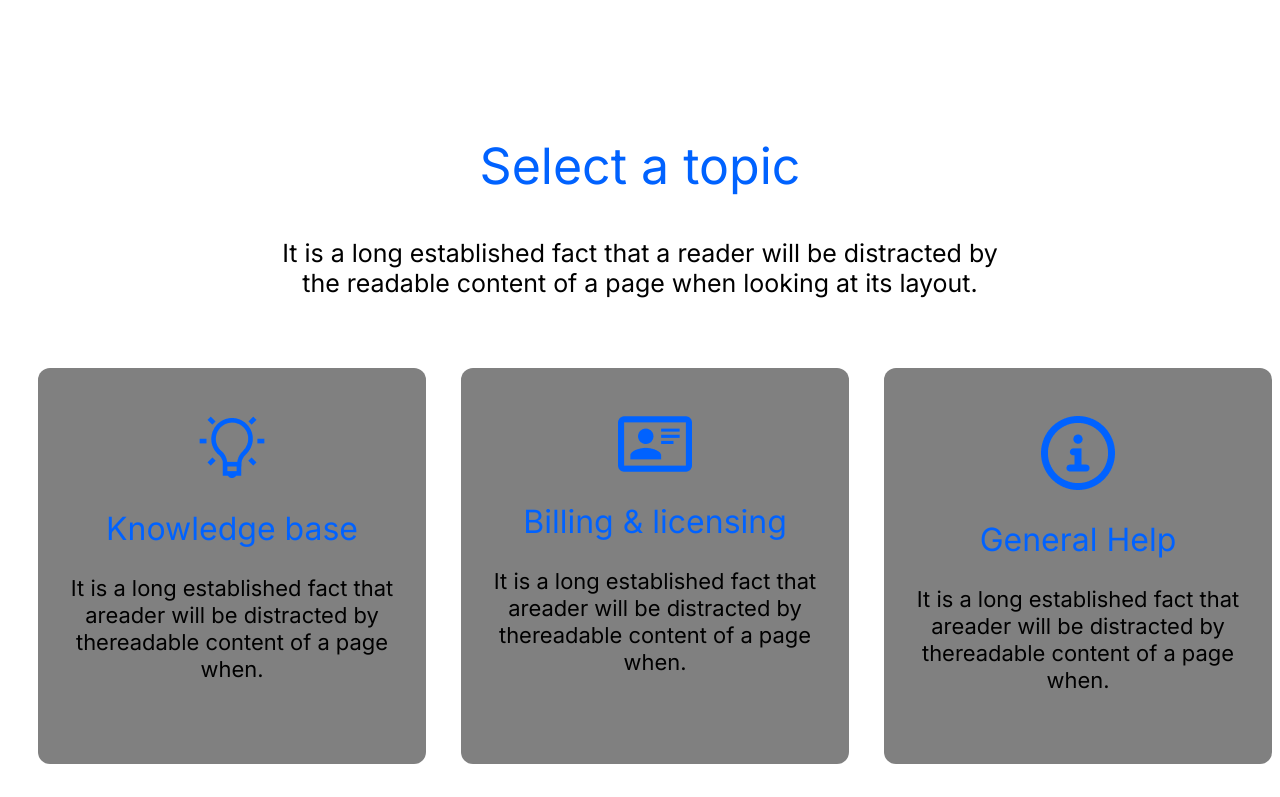
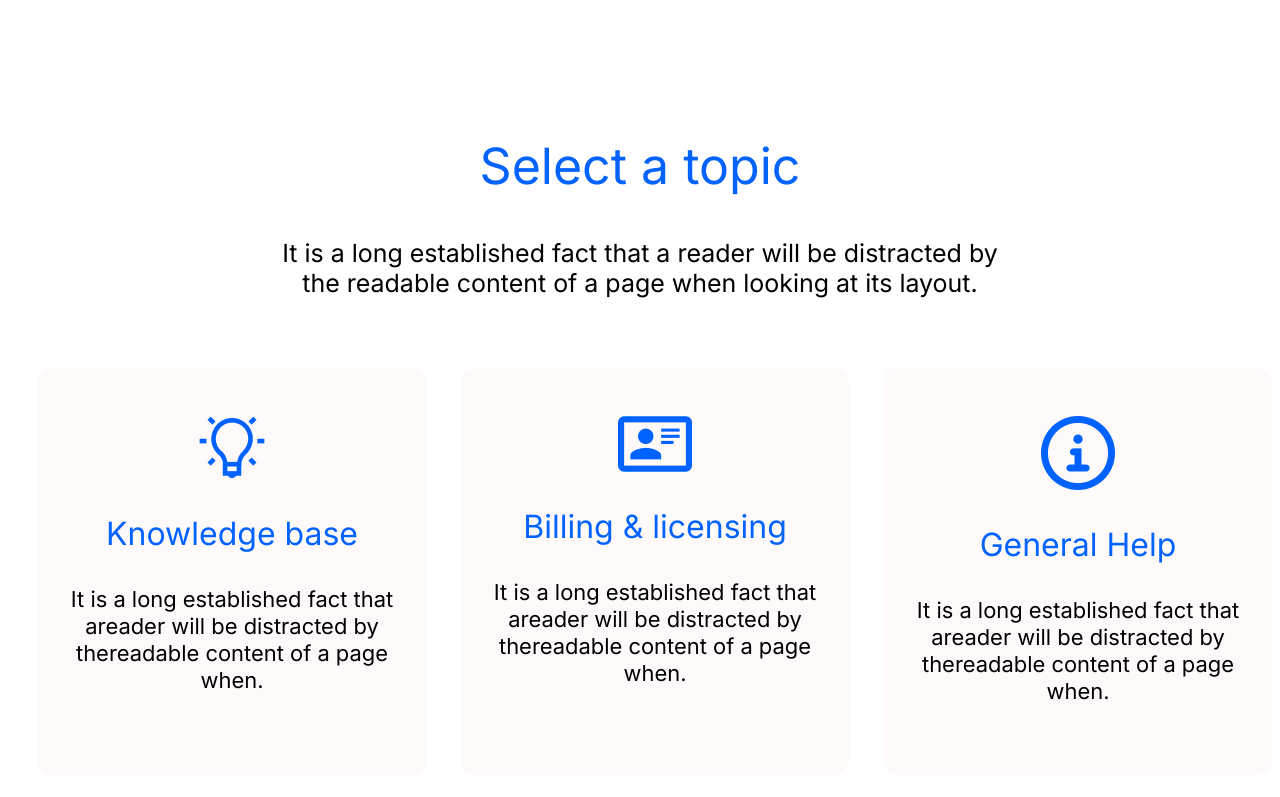
Before and after one commit to stivex001/file_complaint_page, a React (Create React App) app: page / in a window 1280 px wide. Shown: the part 500-1297 px from the top of the page. Built offline with nearby package versions, Linux system fonts and the light colour scheme.

Commit message:
added padding to the card styles

```diff
--- a/src/components/card/card.styles.js
+++ b/src/components/card/card.styles.js
@@ -3,6 +3,7 @@ import styled from "styled-components";
 const CardWrapper = styled.section`
   margin-top: 70px;
   margin-left: 30px;
+//   marging-right: 30px;
 
   .card-wrapper {
     display: grid;
@@ -11,7 +12,7 @@ const CardWrapper = styled.section`
   }
 
   .card-container {
-    background: grey;
+    background: #FFFAFA;
     border-radius: 12px;
     cursor: pointer;
   }
@@ -37,17 +38,15 @@ const CardWrapper = styled.section`
     color: #000000;
   }
 
-  @media (max-width: 600px) {
+  @media (max-width: 800px) {
     margin-top: 58px;
-    margin-right: auto;
-    // margin-left: auto;
     .card-wrapper {
       grid-template-columns: auto;
     }
 
     .card-container {
       border-radius: 8px;
-      width: 257px;
+      margin-right: 30px;
     }
     .wrapper {
       padding: 24px 16px;
--- a/src/components/topic/Topic.jsx
+++ b/src/components/topic/Topic.jsx
@@ -13,8 +13,9 @@ const Topic = ({img, desc, title}) => {
             the readable content of a page when looking at its layout.
           </p>
         </div>
+        <Card />
       </TopicWrapper>
-        <Card />
+
     </>
   );
 };
--- a/src/components/topic/topic.styles.js
+++ b/src/components/topic/topic.styles.js
@@ -1,7 +1,7 @@
 import styled from "styled-components";
 
 const TopicWrapper = styled.section`
-  margin: 146px 114px auto;
+margin-top: 146px;
 
 //   .container {
 //     display: flex;
@@ -31,6 +31,7 @@ const TopicWrapper = styled.section`
   }
 
   @media screen and (max-width: 600px) {
+    margin-top: 42px;
     .container h1 {
         font-size: 1.3rem;
         line-height: 1.68rem;
```
